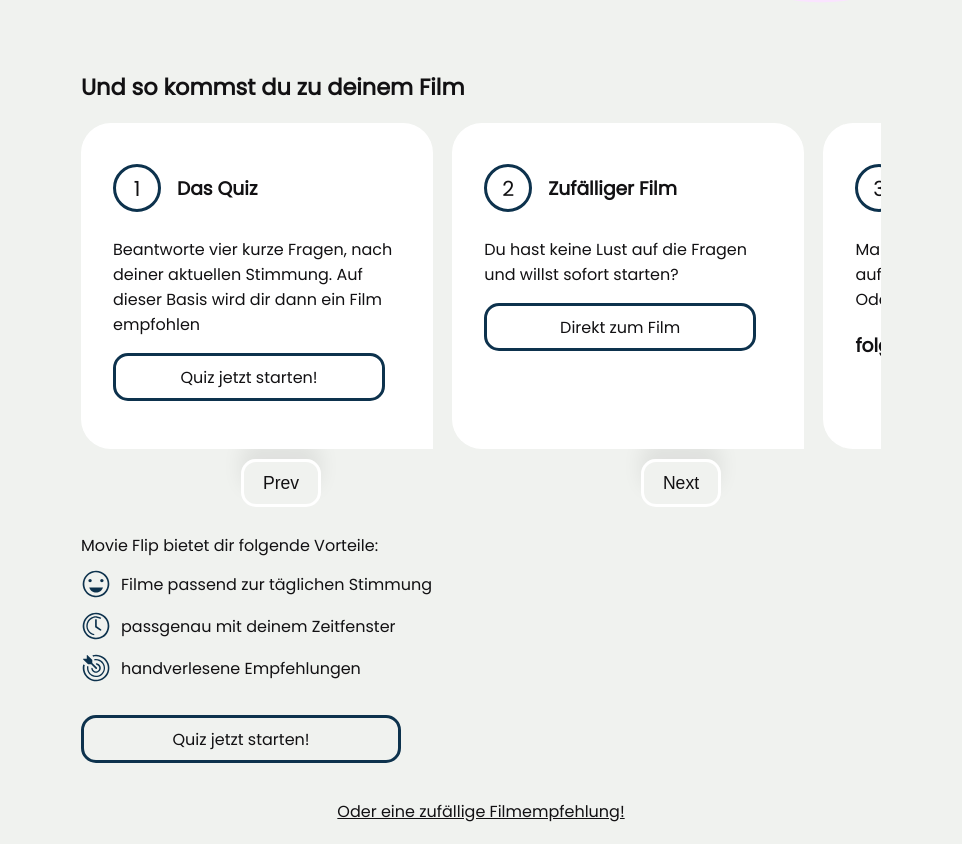
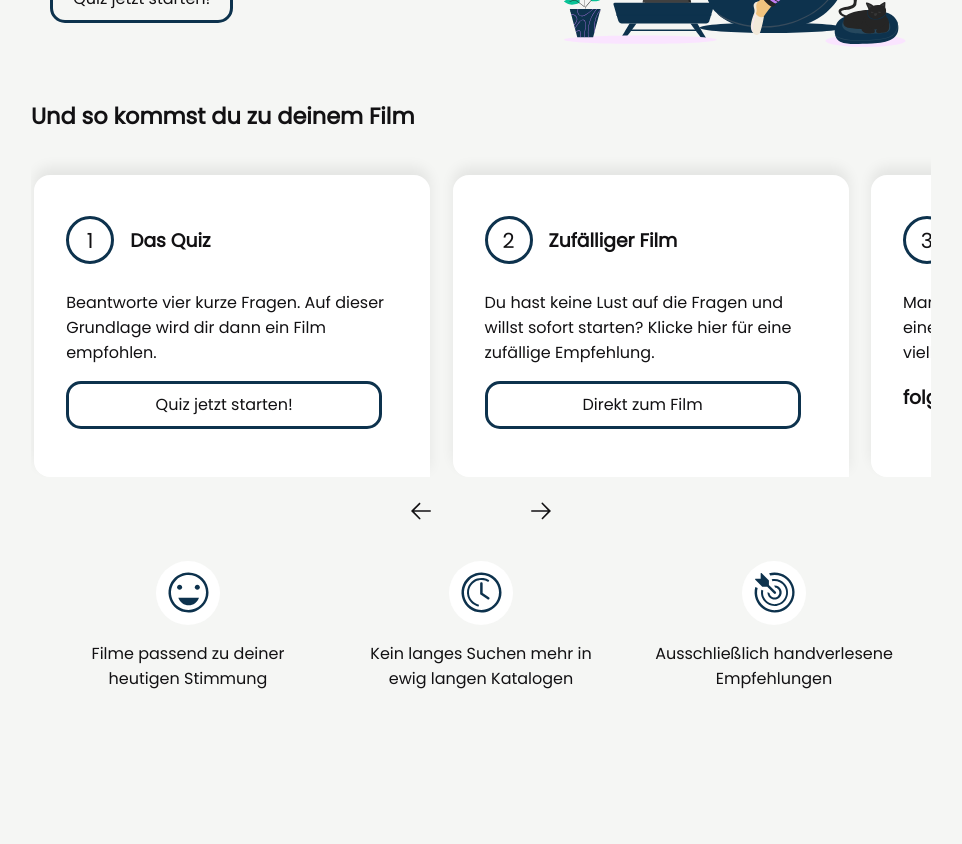
Before and after one commit to flipkoehler/capstone-project-ts, a Next.js app: page / in a window 1280 px wide. Shown: the part 380-1224 px from the top of the page, without its empty margins (159-1121 px from the left). After the commit the page ends 1183 px from the top, so only its background shows below. Built offline with nearby package versions, Linux system fonts and the light colour scheme.

Commit message:
add more clickybunty

```diff
--- a/components/Benefits/Benefits.js
+++ b/components/Benefits/Benefits.js
@@ -4,62 +4,75 @@ import Image from "next/image";
 export default function Benefits() {
   return (
     <>
-      <p>Movie Flip bietet dir folgende Vorteile:</p>
-      <StyledUl>
-        <StyledLi>
+      <StyledBoxAroundDiv>
+        <StyledParentDiv>
+          <StyledImageContainerDiv>
             <StyledImage
               src={"/images/clarity_happy-face-line.svg"}
-            width={30}
-            height={30}
+              width={45}
+              height={45}
               alt="happy Icon"
             />
-          Filme passend zur täglichen Stimmung
-        </StyledLi>
-        <StyledLi>
+          </StyledImageContainerDiv>
+          <p>Filme passend zu deiner heutigen Stimmung</p>
+        </StyledParentDiv>
+
+        <StyledParentDiv>
+          <StyledImageContainerDiv>
             <StyledImage
               src={"/images/clarity_clock-line.svg"}
-            width={30}
-            height={30}
+              width={45}
+              height={45}
               alt="Clock Icon"
             />
-          passgenau mit deinem Zeitfenster
-        </StyledLi>
-        <StyledLi>
+          </StyledImageContainerDiv>
+          <p>Kein langes Suchen mehr in ewig langen Katalogen</p>
+        </StyledParentDiv>
+        <StyledParentDiv>
+          <StyledImageContainerDiv>
             <StyledImage
               src={"/images/clarity_bullseye-line.svg"}
-            width={30}
-            height={30}
+              width={45}
+              height={45}
               alt="Bullseye Icon"
             />
-          handverlesene Empfehlungen
-        </StyledLi>
-      </StyledUl>
+          </StyledImageContainerDiv>
+          <p>Ausschließlich handverlesene Empfehlungen</p>
+        </StyledParentDiv>
+      </StyledBoxAroundDiv>
     </>
   );
 }
 
 // CSS Styling
 
-const StyledUl = styled.ul`
-  padding: 0;
-  margin: -5px 0 20px 0;
-  list-style: none;
+const StyledBoxAroundDiv = styled.div`
   display: flex;
   flex-wrap: wrap;
-  flex-direction: row;
+  justify-content: space-evenly;
+  align-items: flex-start;
+  align-content: center;
+  margin-bottom: 5rem;
+`;
+
+const StyledParentDiv = styled.div`
+  align-items: center;
+  max-width: 17rem;
+  padding: 1rem;
+  display: flex;
+  align-items: center;
+  flex-direction: column;
+  text-align: center;
+`;
+
+const StyledImageContainerDiv = styled.div`
+  background-color: var(--globalWhite);
+  width: 4rem;
+  height: 4rem;
+  border-radius: 50%;
+  display: flex;
   align-items: center;
   justify-content: center;
 `;
 
-const StyledLi = styled.li`
-  align-items: center;
-  padding: 0;
-  margin: 0 0 12px 0;
-  width: 100%;
-  display: flex;
-  align-items: center;
-`;
-
-const StyledImage = styled(Image)`
-  margin-right: 10px;
-`;
+const StyledImage = styled(Image)``;
--- a/components/GlobalStyles.tsx
+++ b/components/GlobalStyles.tsx
@@ -15,7 +15,7 @@ const GlobalStyles = createGlobalStyle`
 
     :root {
         --globalWhite: #fff;
-        --lightGray: #F0F2EF;
+        --lightGray: #f5f6f4;
         --darkBlue: #0D324D;
         --smokeyBlack: #121113;
     }
@@ -25,7 +25,7 @@ const GlobalStyles = createGlobalStyle`
         padding: 0;
         background-color: var(--lightGray);
         color: var(--smokeyBlack);
-        max-width: 800px;
+        max-width: 1000px;
         margin: 0 auto;
         font-family: Poppins, sans-serif;
     }
@@ -45,7 +45,8 @@ const GlobalStyles = createGlobalStyle`
     background-color: var(--globalWhite);
     padding: 20px;
     border-radius: 30px 30px 0px 30px;
-    margin: 5px;
+    max-width: 900px;
+  margin: 1.5rem auto;
     }
 
     h1 {
@@ -75,11 +76,6 @@ const GlobalStyles = createGlobalStyle`
         cursor: pointer;
     }
 
-    button:hover{
-        background-color: var(--darkBlue);
-        color: var(--globalWhite);
-        transition: ease-in-out .3s
-    }
 
     button:disabled{
         background-color: rgba(13, 50, 77, 0.4);
--- a/components/Header/Header.js
+++ b/components/Header/Header.js
@@ -57,9 +57,11 @@ const StyledLogoDiv = styled.div`
 `;
 
 const StyledHeader = styled.div`
+  margin-top: 1rem;
   display: flex;
   justify-content: space-between;
   height: 4.5rem;
+
   @media (max-width: 650px) {
     height: 100%;
     flex-direction: column;
--- a/components/Slider/Slider.tsx
+++ b/components/Slider/Slider.tsx
@@ -2,6 +2,7 @@ import useEmblaCarousel, { EmblaOptionsType } from "embla-carousel-react";
 import { useCallback } from "react";
 import styled from "styled-components";
 import Link from "next/link";
+import Image from "next/image";
 
 type PropType = {
   options?: EmblaOptionsType;
@@ -37,8 +38,8 @@ export default function Slider() {
               <h3>Das Quiz</h3>
             </StyledHeadlineDiv>
             <p>
-              Beantworte vier kurze Fragen, nach deiner aktuellen Stimmung. Auf
-              dieser Basis wird dir dann ein Film empfohlen
+              Beantworte vier kurze Fragen. Auf dieser Grundlage wird dir dann
+              ein Film empfohlen.
             </p>
             <StyledLink href="/quiz">Quiz jetzt starten!</StyledLink>
           </StyledSliderItemDiv>
@@ -47,7 +48,10 @@ export default function Slider() {
               <StyledNumberDiv>2</StyledNumberDiv>
               <h3>Zufälliger Film</h3>
             </StyledHeadlineDiv>
-            <p>Du hast keine Lust auf die Fragen und willst sofort starten?</p>
+            <p>
+              Du hast keine Lust auf die Fragen und willst sofort starten?
+              Klicke hier für eine zufällige Empfehlung.
+            </p>
             <StyledLink href="/movie-recommendation">
               Direkt zum Film
             </StyledLink>
@@ -66,8 +70,22 @@ export default function Slider() {
         </StyledSliderContainerParentDiv>
       </StyledSliderContainerDiv>
       <StyledControlsDiv>
-        <StyledButton onClick={scrollPrev}>Prev</StyledButton>
-        <StyledButton onClick={scrollNext}>Next</StyledButton>
+        <StyledButton onClick={scrollPrev}>
+          <StyledImage
+            src={"/images/clarity_arrow-line_left.svg"}
+            width={30}
+            height={30}
+            alt="go back"
+          />
+        </StyledButton>
+        <StyledButton onClick={scrollNext}>
+          <StyledImage
+            src={"/images/clarity_arrow-line_right.svg"}
+            width={30}
+            height={30}
+            alt="go forward"
+          />
+        </StyledButton>
       </StyledControlsDiv>
     </>
   );
@@ -87,18 +105,14 @@ const StyledSliderItemDiv = styled.div`
   min-width: 0;
   max-width: 100%;
   background-color: var(--globalWhite);
-  border-radius: 30px 30px 0px 30px;
-
-  margin-right: 1.2rem;
+  border-radius: 1rem 1rem 0px 1rem;
+  box-shadow: 0px -0.5rem 0.8rem rgba(0, 0, 0, 0.07);
+  margin: 1.5rem 1.2rem 0 0.2rem;
   padding: 2rem;
   @media screen and (max-width: 600px) {
     flex: 0 0 92%;
     margin: 0 1rem 0 1rem;
   }
-`;
-
-const StyledSliderCardDiv = styled.div`
-  background-color: lightblue;
 `;
 
 const StyledButton = styled.button`
@@ -108,18 +122,24 @@ const StyledButton = styled.button`
   color: var(--smokey-black);
   border: var(--globalWhite) 3px solid;
   margin: 10px auto;
-  padding: 20px;
-  border-radius: 15px;
+  border-radius: none;
   font-size: 1.1rem;
   text-decoration: none;
-  box-shadow: 0px -17px 20px rgba(0, 0, 0, 0.07);
+  box-shadow: none;
+  border: none;
   cursor: pointer;
+  & .not:hover {
+    background-color: var(--globalWhite);
+    color: var(--globalWhite);
+    transition: ease-in-out 0.3s;
+  }
 `;
 
 const StyledControlsDiv = styled.div`
   display: flex;
   flex-wrap: wrap;
-  justify-content: center;
+  margin: 0 auto;
+  width: 15rem;
 `;
 
 const StyledHeadlineDiv = styled.div`
@@ -154,3 +174,5 @@ const StyledLink = styled(Link)`
   align-items: center;
   justify-content: center;
 `;
+
+const StyledImage = styled(Image)``;
--- a/components/WelcomePage/WelcomePage.tsx
+++ b/components/WelcomePage/WelcomePage.tsx
@@ -9,7 +9,7 @@ import Slider from "../Slider/Slider";
 
 export default function WelcomePage(): JSX.Element {
   return (
-    <>
+    <StyledContentBox>
       <StyledDivStart>
         <h1>
           Deine Filmempfehlung in <StyledSpan>vier einfachen</StyledSpan>{" "}
@@ -31,13 +31,14 @@ export default function WelcomePage(): JSX.Element {
       <Slider />
 
       <Benefits />
-      <StyledLink href="/quiz">Quiz jetzt starten!</StyledLink>
-      <StyledLink2 href="/movie-recommendation">
-        Oder eine zufällige Filmempfehlung!
-      </StyledLink2>
-    </>
+    </StyledContentBox>
   );
 }
+
+const StyledContentBox = styled.div`
+  max-width: 900px;
+  margin: 0 auto;
+`;
 
 const StyledSpan = styled.span`
   background: var(--darkBlue);
@@ -59,18 +60,6 @@ const StyledLink = styled(Link)`
   display: flex;
   align-items: center;
   justify-content: center;
-`;
-
-const StyledLink2 = styled(Link)`
-  margin: 0 auto;
-  padding: 20px;
-  border-radius: 15px;
-  text-align: center;
-  text-decoration: underline;
-  display: flex;
-  align-items: center;
-  justify-content: center;
-  color: var(--smokey-black);
 `;
 
 const StyledDivStart = styled.div`
```
Also changed, not shown: public/images/clarity_arrow-line_left.svg (added), public/images/clarity_arrow-line_right.svg (added). Lines whose indentation alone changed are shown as unchanged.
